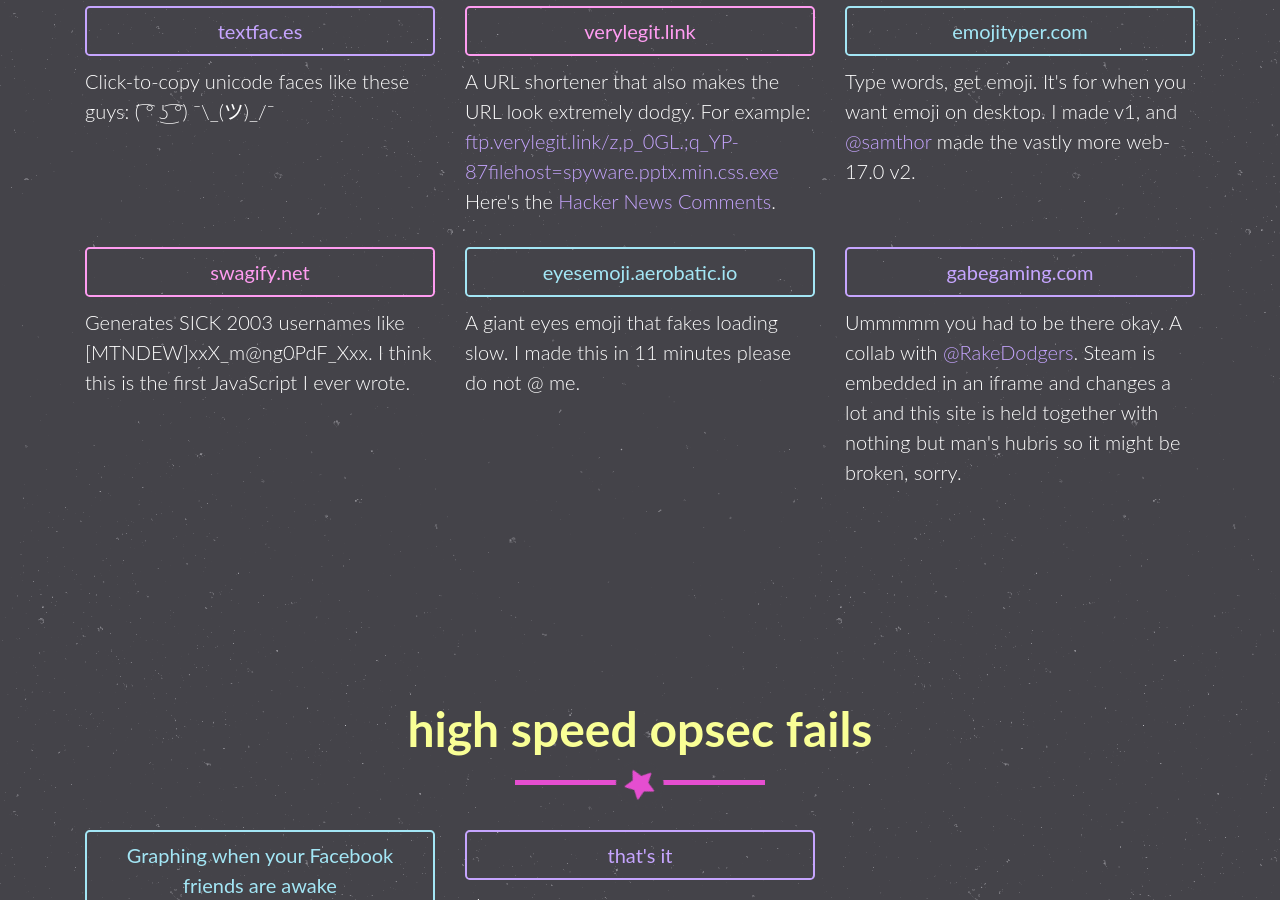
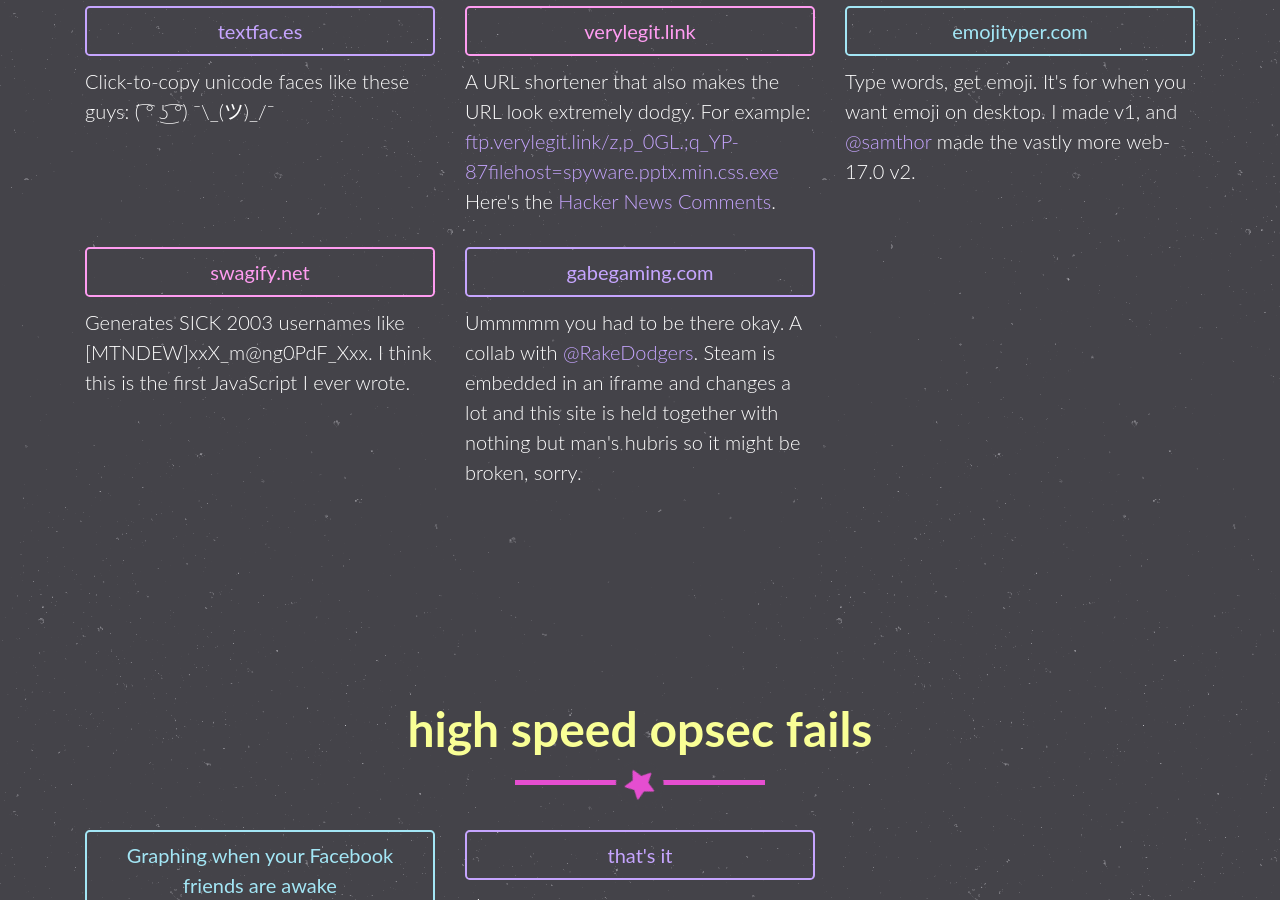
Before and after one commit to mangopdf/mangopdf.github.io, a Jekyll site: the page built from README.md, in a window 1280 px wide and 900 px high, scrolled down 1323 px. Built offline with Jekyll 4.4.1, drawn with Linux system fonts in a browser that asks for light colours; some web fonts are replaced; our own code applies the rules of GitHub Pages for plain Markdown files; comment, search, counter and statistics services are not loaded.

Commit message:
Add nice logo maybe

```diff
--- a/_layouts/default.html
+++ b/_layouts/default.html
@@ -15,7 +15,7 @@
     <link href="{{ "vendor/bootstrap/css/bootstrap.min.css" | relative_url }}" rel="stylesheet">
 
     <link href="{{ "vendor/font-awesome/css/font-awesome.min.css" | relative_url }}" rel="stylesheet" type="text/css">
-
+    <link href="https://fonts.googleapis.com/css?family=Oxygen+Mono" rel="stylesheet">
     <link href="{{ "css/freelancer.min.css" | relative_url }}" rel="stylesheet">
     <link rel="shortcut icon" type="image/png" href="/favicon.ico"/>
 
@@ -27,7 +27,7 @@
       <div class="container">
           <div class="intro-text">
               <a href="/">
-                  <h2 >mango.pdf.zone</h2>
+                  <h2 class="logo">mango.pdf.zone</h2>
               </a>
             <p class="intro" id="intro"class="scrollspy">"work" by <a href="/">the hacker known as "Alex"</a> / <a href="https://twitter.com/mangopdf">@mangopdf</a></p>
           <div class="settings">
--- a/_layouts/home.html
+++ b/_layouts/home.html
@@ -132,19 +132,6 @@
             </div>
 
             <div class="col-lg-4 portfolio-item">
-                <a href="https://eyesemoji.aerobatic.io" class="btn btn-lg btn-outline btn-lightblue">
-                    eyesemoji.aerobatic.io
-                </a>
-                <div class="caption">
-                    <div class="caption-content">
-                        <p>
-                        A giant eyes emoji that fakes loading slow. I made this in 11 minutes please do not @ me.
-                        </p>
-
-                    </div>
-                </div>
-            </div>
-            <div class="col-lg-4 portfolio-item">
                 <a href="https://gabegaming.com" class="btn btn-lg btn-outline btn-purple">
                     gabegaming.com
                 </a>
--- a/scss/_memes.scss
+++ b/scss/_memes.scss
@@ -21,8 +21,11 @@
     &:hover, :visited, :active, :focus {
         color: lighten($color, 10%);
         border-color: lighten($color, 10%);
-        background: inherit;
+        background: inherit !important;
     }
+}
+.btn:focus {
+    background: inherit !important;
 }
 
 div.settings form {
```
Also changed, not shown: css/freelancer.css (+17 -9 lines), scss/_masthead.scss (+13 -4 lines).
